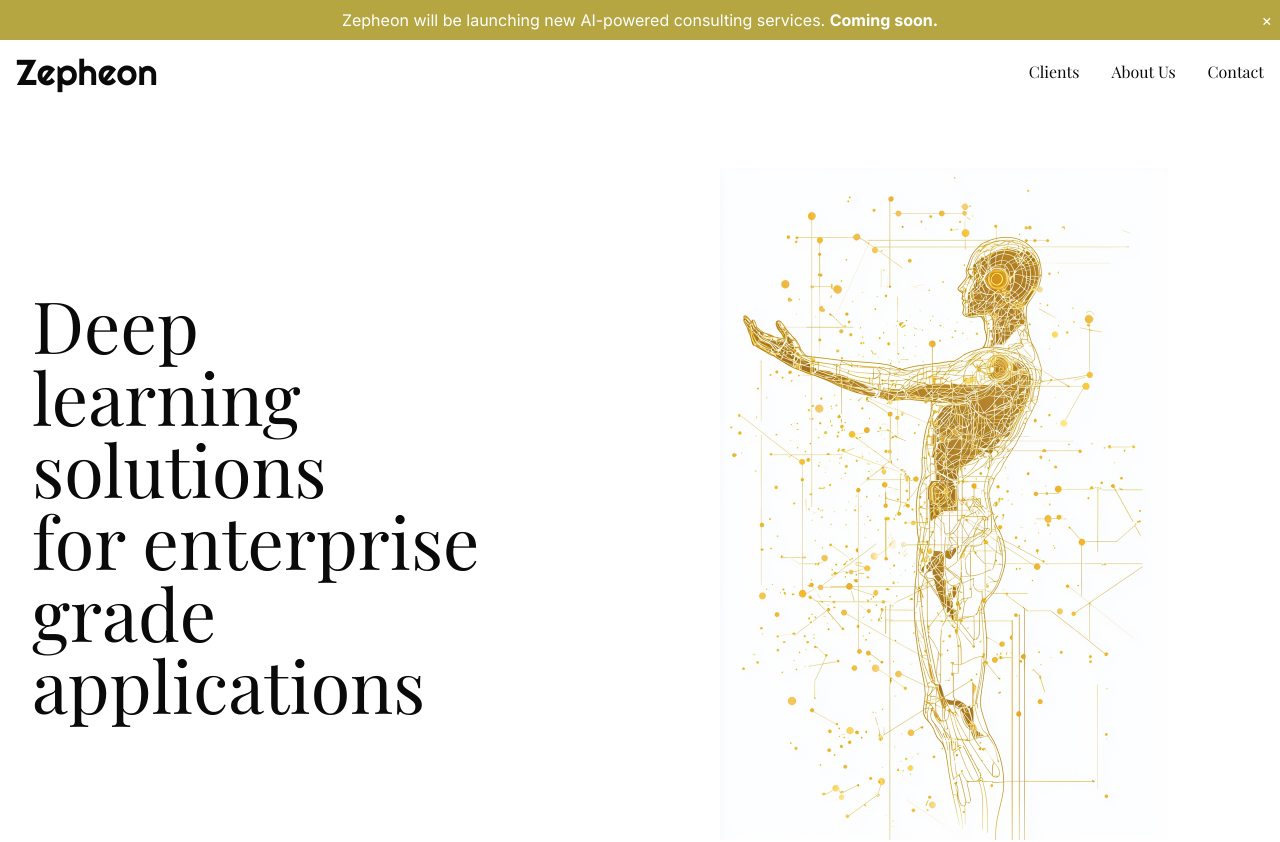
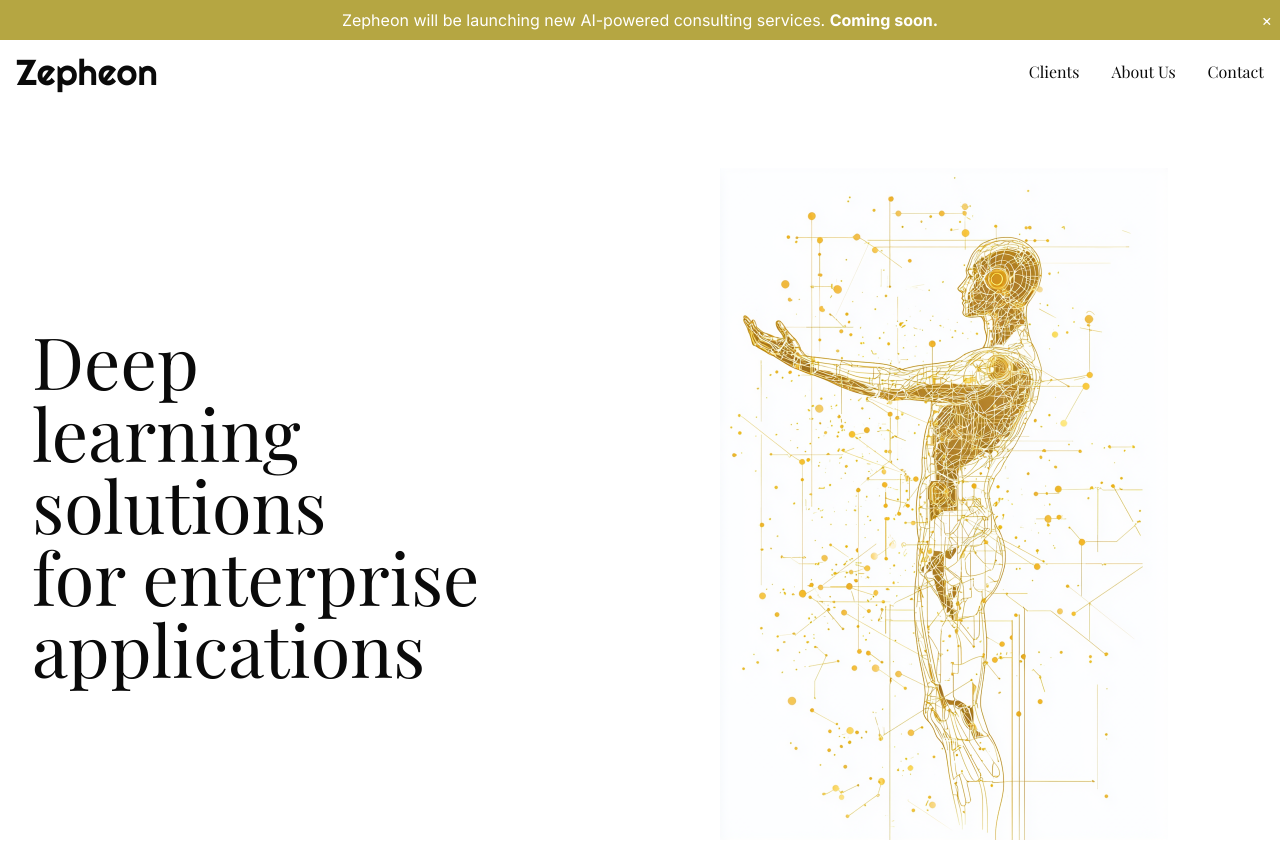
Before and after one commit to isaacbau/zepheon-landing, a React (Vite) app: page / in a window 1280 px wide. Shown: the top 842 px of the page. Built offline with nearby package versions, Linux system fonts and the light colour scheme; a web font is replaced by a local one.

Commit message:
Changed title

```diff
--- a/src/pages/Home.tsx
+++ b/src/pages/Home.tsx
@@ -19,7 +19,7 @@ const Home = () => {
             <br />
             solutions
             <br />
-            for enterprise grade
+            for enterprise
             <br />
             applications
           </h1>
```
